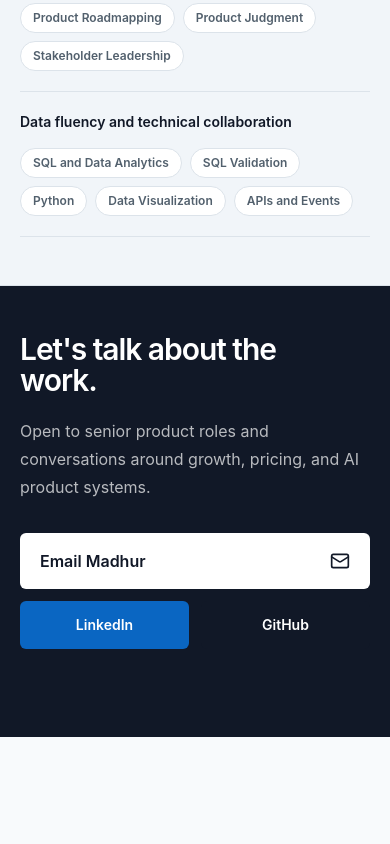
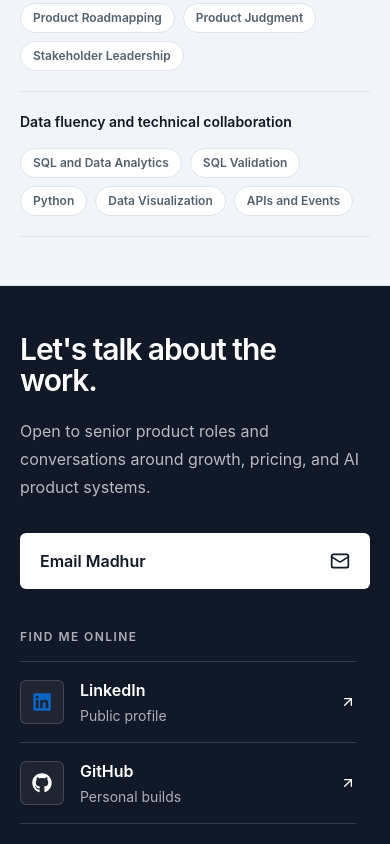
Before and after one commit to madhur0299/product-portfolio, a Next.js app: page / in a window 390 px wide. Shown: the part 5515-6359 px from the top of the page. Before the commit the page ends 6252 px from the top, so only its background shows below. Built offline with nearby package versions, Linux system fonts and the light colour scheme.

Commit message:
Improve professional profile links

```diff
--- a/package.json
+++ b/package.json
@@ -13,7 +13,8 @@
     "lucide-react": "latest",
     "next": "16.2.11",
     "react": "latest",
-    "react-dom": "latest"
+    "react-dom": "latest",
+    "react-icons": "^5.7.0"
   },
   "devDependencies": {
     "@eslint/eslintrc": "latest",
--- a/src/app/page.tsx
+++ b/src/app/page.tsx
@@ -1,7 +1,9 @@
 import { Code2, Download, ExternalLink, Mail } from "lucide-react";
 import Image from "next/image";
+import { FaGithub, FaLinkedin } from "react-icons/fa6";
 import { CoachDemoVideo } from "@/components/coach-demo-video";
 import { MobilePortfolio } from "@/components/mobile-portfolio";
+import { ProfessionalProfileLinks } from "@/components/professional-profile-links";
 import { ProfessionalExperience } from "@/components/professional-experience";
 import { SiteHeader } from "@/components/site-header";
 import { WorkStoryLink } from "@/components/work-story-link";
@@ -58,8 +60,8 @@ export default function Home() {
                 <div><dt className="text-muted">Based in</dt><dd className="mt-1 font-medium">{profile.location}</dd></div>
               </dl>
               <div className="mt-7 flex flex-wrap gap-x-5 gap-y-3 text-sm font-medium">
-                <a href={profile.linkedinUrl} className="inline-flex min-h-11 items-center gap-2 transition-colors hover:text-accent"><ExternalLink className="h-4 w-4" aria-hidden="true" />LinkedIn</a>
-                <a href={profile.githubUrl} className="inline-flex min-h-11 items-center gap-2 transition-colors hover:text-accent"><Code2 className="h-4 w-4" aria-hidden="true" />GitHub</a>
+                <a href={profile.linkedinUrl} className="inline-flex min-h-11 items-center gap-2 transition-colors hover:text-accent"><FaLinkedin className="h-4 w-4 text-[#0a66c2]" aria-hidden="true" />LinkedIn</a>
+                <a href={profile.githubUrl} className="inline-flex min-h-11 items-center gap-2 transition-colors hover:text-accent"><FaGithub className="h-4 w-4" aria-hidden="true" />GitHub</a>
               </div>
             </aside>
           </div>
@@ -141,9 +143,19 @@ export default function Home() {
         </section>
 
         <section id="contact" className="on-dark bg-foreground py-12 sm:py-20">
-          <div className="mx-auto grid max-w-7xl gap-10 px-5 sm:px-8 lg:grid-cols-[minmax(0,1fr)_minmax(20rem,0.8fr)] lg:items-end lg:px-10">
-            <div><h2 className="max-w-3xl text-3xl font-semibold leading-tight text-balance sm:text-5xl">Let&apos;s talk about the work.</h2></div>
-            <div className="lg:justify-self-end"><p className="on-dark-muted max-w-lg text-base leading-7">I&apos;m open to conversations about AI and data products, consumer growth, product strategy, and senior product roles.</p><div className="mt-7 flex flex-col gap-3 sm:flex-row"><a href={`mailto:${profile.email}`} className="on-light inline-flex min-h-12 items-center justify-center gap-2 rounded-md bg-surface px-5 text-sm font-semibold transition-colors hover:bg-accent-surface"><Mail className="h-4 w-4" aria-hidden="true" />{profile.email}</a><a href={profile.linkedinUrl} className="dark-outline inline-flex min-h-12 items-center justify-center gap-2 rounded-md border px-5 text-sm font-semibold transition-colors"><ExternalLink className="h-4 w-4" aria-hidden="true" />LinkedIn</a></div></div>
+          <div className="mx-auto grid max-w-7xl gap-12 px-5 sm:px-8 lg:grid-cols-[minmax(0,1fr)_21rem] lg:items-center lg:gap-16 lg:px-10">
+            <div>
+              <p className="text-xs font-semibold uppercase tracking-[0.12em] text-accent-soft">Contact</p>
+              <h2 className="mt-4 max-w-3xl text-3xl font-semibold leading-tight text-balance sm:text-5xl">Let&apos;s talk about the work.</h2>
+              <p className="on-dark-muted mt-5 max-w-xl text-base leading-7">I&apos;m open to conversations about AI and data products, consumer growth, product strategy, and senior product roles.</p>
+              <div className="mt-7 flex flex-col gap-3 sm:flex-row">
+                <a href={`mailto:${profile.email}`} className="on-light inline-flex min-h-12 items-center justify-center gap-2 rounded-md bg-surface px-5 text-sm font-semibold transition-colors hover:bg-accent-surface"><Mail className="h-4 w-4" aria-hidden="true" />{profile.email}</a>
+              </div>
+            </div>
+            <aside className="lg:border-l lg:border-white/15 lg:pl-10" aria-label="Professional profiles">
+              <p className="mb-4 text-xs font-semibold uppercase tracking-[0.12em] text-white/65">Find me online</p>
+              <ProfessionalProfileLinks />
+            </aside>
           </div>
         </section>
       </main>
--- a/src/components/mobile-portfolio.tsx
+++ b/src/components/mobile-portfolio.tsx
@@ -13,6 +13,7 @@ import {
 import { useEffect, useRef, useState } from "react";
 import { CoachDemoVideo } from "@/components/coach-demo-video";
 import { MobileCallButton } from "@/components/mobile-call-button";
+import { ProfessionalProfileLinks } from "@/components/professional-profile-links";
 import { WorkStoryLink } from "@/components/work-story-link";
 import {
   professionalExperience,
@@ -282,11 +283,11 @@ export function MobilePortfolio() {
           <p className="mt-5 max-w-sm text-base leading-7 text-white/70">Open to senior product roles and conversations around growth, pricing, and AI product systems.</p>
           <div className="mt-8 grid gap-3">
             <a data-contact-action href={`mailto:${profile.email}?subject=Product%20conversation`} className="on-light inline-flex min-h-14 items-center justify-between rounded-md bg-surface px-5 text-base font-semibold transition-transform active:scale-[0.985]">Email Madhur<Mail className="h-5 w-5" aria-hidden="true" /></a>
-            <div className="grid grid-cols-2 gap-3">
-              <a href={profile.linkedinUrl} className="profile-linkedin on-dark inline-flex min-h-12 items-center justify-center rounded-md px-4 text-sm font-semibold transition-transform active:scale-[0.985]">LinkedIn</a>
-              <a href={profile.githubUrl} className="profile-github on-dark inline-flex min-h-12 items-center justify-center rounded-md px-4 text-sm font-semibold transition-transform active:scale-[0.985]">GitHub</a>
-            </div>
           </div>
+          <aside className="mt-10" aria-label="Professional profiles">
+            <p className="mb-4 text-xs font-semibold uppercase tracking-[0.12em] text-white/65">Find me online</p>
+            <ProfessionalProfileLinks />
+          </aside>
         </div>
       </section>
       </main>
--- /dev/null
+++ b/src/components/professional-profile-links.tsx
@@ -0,0 +1,45 @@
+import { ArrowUpRight } from "lucide-react";
+import { FaGithub, FaLinkedin } from "react-icons/fa6";
+
+const profiles = [
+  {
+    label: "LinkedIn",
+    detail: "Public profile",
+    href: "https://in.linkedin.com/in/madhurj021199",
+    icon: FaLinkedin,
+    iconClassName: "text-[#0a66c2]",
+  },
+  {
+    label: "GitHub",
+    detail: "Personal builds",
+    href: "https://github.com/madhur0299",
+    icon: FaGithub,
+    iconClassName: "text-white",
+  },
+] as const;
+
+export function ProfessionalProfileLinks() {
+  return (
+    <div className="w-full max-w-[21rem] border-y border-white/15">
+      {profiles.map(({ label, detail, href, icon: Icon, iconClassName }, index) => (
+        <a
+          key={label}
+          href={href}
+          target="_blank"
+          rel="noreferrer"
+          aria-label={`Open Madhur Jain's ${label} profile`}
+          className={`group flex min-h-20 items-center gap-4 py-4 text-on-dark transition-colors hover:bg-white/[0.06] focus-visible:outline-none focus-visible:ring-2 focus-visible:ring-inset focus-visible:ring-white ${index > 0 ? "border-t border-white/15" : ""}`}
+        >
+          <span className="flex h-11 w-11 shrink-0 items-center justify-center rounded-md border border-white/15 bg-white/[0.06]" aria-hidden="true">
+            <Icon className={`h-5 w-5 ${iconClassName}`} />
+          </span>
+          <span className="min-w-0 flex-1">
+            <span className="block text-base font-semibold">{label}</span>
+            <span className="mt-1 block text-sm text-white/65">{detail}</span>
+          </span>
+          <ArrowUpRight className="h-4 w-4 shrink-0 transition-transform group-hover:-translate-y-0.5 group-hover:translate-x-0.5" aria-hidden="true" />
+        </a>
+      ))}
+    </div>
+  );
+}
```
Also changed, not shown: 1 other file (tests, documents, lock files or other folders).
